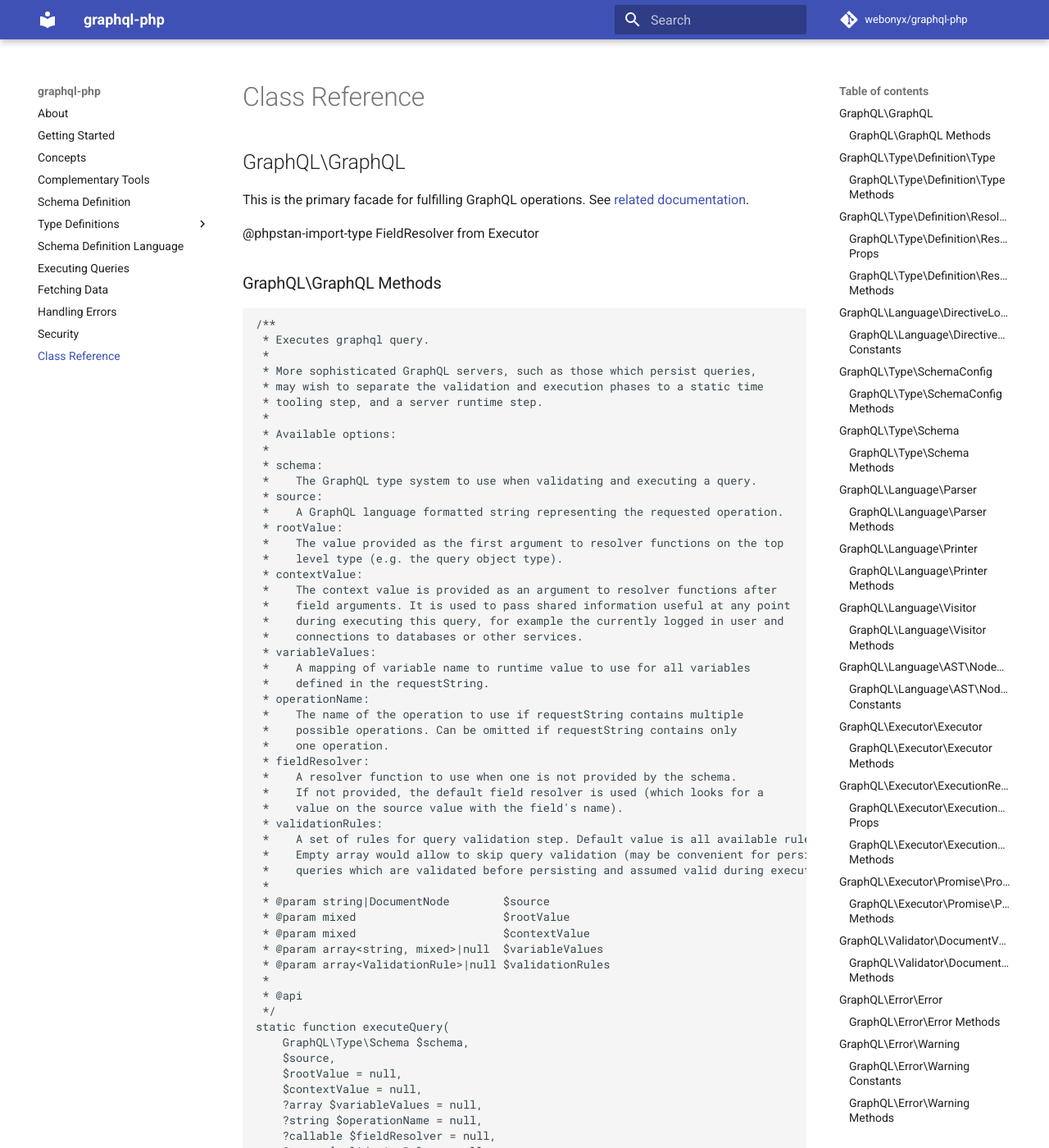
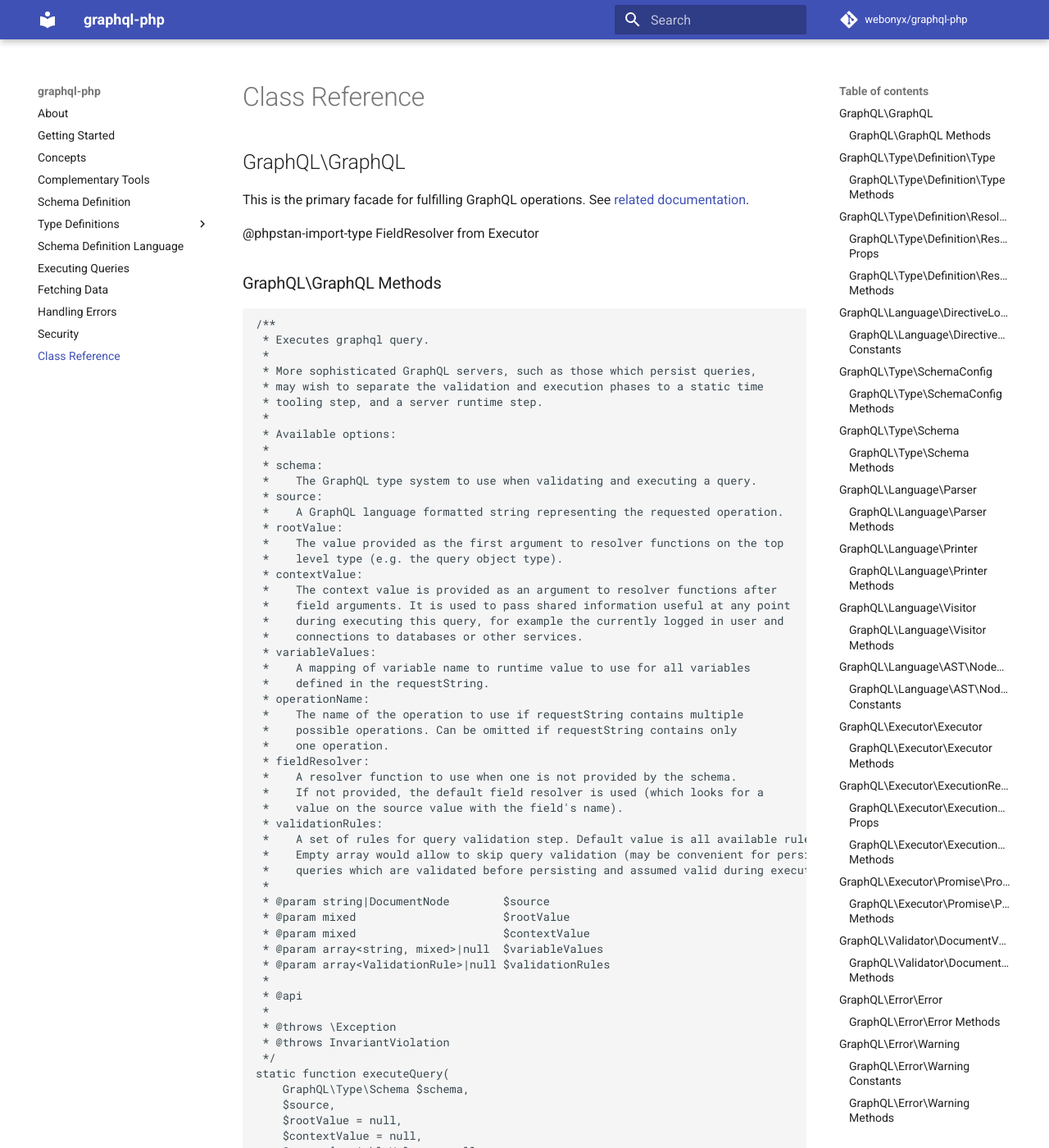
Before and after one commit to webonyx/graphql-php, an MkDocs documentation site: the page built from docs/class-reference.md, in a window 1280 px wide and 1400 px high. Shown: the whole window at 82% size. Built offline with MkDocs 1.6.1 and Material for MkDocs 9.7.7, drawn with Linux system fonts in a browser that asks for light colours; comment, search, counter and statistics services are not loaded; some of the changed text lies outside the part shown.

Commit message:
Prettify docs

`````diff
--- a/docs/class-reference.md
+++ b/docs/class-reference.md
@@ -52,6 +52,9 @@ See [related documentation](executing-queries.md).
  * @param array<ValidationRule>|null $validationRules
  *
  * @api
+ *
+ * @throws \Exception
+ * @throws InvariantViolation
  */
 static function executeQuery(
     GraphQL\Type\Schema $schema,
@@ -77,6 +80,8 @@ static function executeQuery(
  * @param array<ValidationRule>|null $validationRules
  *
  * @api
+ *
+ * @throws \Exception
  */
 static function promiseToExecute(
     GraphQL\Executor\Promise\PromiseAdapter $promiseAdapter,
@@ -95,6 +100,8 @@ static function promiseToExecute(
 /**
  * Returns directives defined in GraphQL spec.
  *
+ * @throws InvariantViolation
+ *
  * @return array<string, Directive>
  *
  * @api
@@ -106,6 +113,8 @@ static function getStandardDirectives(): array
 /**
  * Returns types defined in GraphQL spec.
  *
+ * @throws InvariantViolation
+ *
  * @return array<string, ScalarType>
  *
  * @api
@@ -122,6 +131,9 @@ static function getStandardTypes(): array
  * @param array<string, ScalarType> $types
  *
  * @api
+ *
+ * @throws \JsonException
+ * @throws InvariantViolation
  */
 static function overrideStandardTypes(array $types): void
 ```
@@ -157,6 +169,8 @@ Registry of standard GraphQL types and base class for all other types.
 ```php
 /**
  * @api
+ *
+ * @throws InvariantViolation
  */
 static function int(): GraphQL\Type\Definition\ScalarType
 ```
@@ -164,6 +178,8 @@ static function int(): GraphQL\Type\Definition\ScalarType
 ```php
 /**
  * @api
+ *
+ * @throws InvariantViolation
  */
 static function float(): GraphQL\Type\Definition\ScalarType
 ```
@@ -171,6 +187,8 @@ static function float(): GraphQL\Type\Definition\ScalarType
 ```php
 /**
  * @api
+ *
+ * @throws InvariantViolation
  */
 static function string(): GraphQL\Type\Definition\ScalarType
 ```
@@ -178,6 +196,8 @@ static function string(): GraphQL\Type\Definition\ScalarType
 ```php
 /**
  * @api
+ *
+ * @throws InvariantViolation
  */
 static function boolean(): GraphQL\Type\Definition\ScalarType
 ```
@@ -185,6 +205,8 @@ static function boolean(): GraphQL\Type\Definition\ScalarType
 ```php
 /**
  * @api
+ *
+ * @throws InvariantViolation
  */
 static function id(): GraphQL\Type\Definition\ScalarType
 ```
@@ -682,6 +704,8 @@ function __construct($config)
  *
  * This operation requires a full schema scan. Do not use in production environment.
  *
+ * @throws InvariantViolation
+ *
  * @return array<string, Type&NamedType> Keys represent type names, values are instances of corresponding type definitions
  *
  * @api
@@ -693,6 +717,8 @@ function getTypeMap(): array
 /**
  * Returns a list of directives supported by this schema.
  *
+ * @throws InvariantViolation
+ *
  * @return array<Directive>
  *
  * @api
@@ -737,6 +763,8 @@ function getConfig(): GraphQL\Type\SchemaConfig
 ```php
 /**
  * Returns a type by name.
+ *
+ * @throws InvariantViolation
  *
  * @return (Type&NamedType)|null
  *
@@ -754,6 +782,8 @@ function getType(string $name): ?GraphQL\Type\Definition\Type
  *
  * @param AbstractType&Type $abstractType
  *
+ * @throws InvariantViolation
+ *
  * @return array<ObjectType>
  *
  * @api
@@ -768,6 +798,8 @@ function getPossibleTypes(GraphQL\Type\Definition\AbstractType $abstractType): a
  * This operation requires full schema scan. Do not use in production environment.
  *
  * @api
+ *
+ * @throws InvariantViolation
  */
 function getImplementations(GraphQL\Type\Definition\InterfaceType $abstractType): GraphQL\Utils\InterfaceImplementations
 ```
@@ -780,6 +812,8 @@ function getImplementations(GraphQL\Type\Definition\InterfaceType $abstractType)
  * @param ImplementingType&Type $maybeSubType
  *
  * @api
+ *
+ * @throws InvariantViolation
  */
 function isSubType(
     GraphQL\Type\Definition\AbstractType $abstractType,
@@ -792,6 +826,8 @@ function isSubType(
  * Returns instance of directive by name.
  *
  * @api
+ *
+ * @throws InvariantViolation
  */
 function getDirective(string $name): ?GraphQL\Type\Definition\Directive
 ```
@@ -802,6 +838,8 @@ function getDirective(string $name): ?GraphQL\Type\Definition\Directive
  *
  * This operation requires a full schema scan. Do not use in production environment.
  *
+ * @throws \JsonException
+ * @throws Error
  * @throws InvariantViolation
  *
  * @api
@@ -814,6 +852,9 @@ function assertValid(): void
  * Validate the schema and return any errors.
  *
  * This operation requires a full schema scan. Do not use in production environment.
+ *
+ * @throws \JsonException
+ * @throws InvariantViolation
  *
  * @return array<int, Error>
  *
@@ -949,6 +990,9 @@ Those magic functions allow partial parsing:
  * @phpstan-param ParserOptions       $options
  *
  * @api
+ *
+ * @throws \JsonException
+ * @throws SyntaxError
  */
 static function parse($source, array $options = []): GraphQL\Language\AST\DocumentNode
 ```
@@ -968,6 +1012,9 @@ static function parse($source, array $options = []): GraphQL\Language\AST\Docume
  *
  * @phpstan-param ParserOptions $options
  *
+ * @throws \JsonException
+ * @throws SyntaxError
+ *
  * @return BooleanValueNode|EnumValueNode|FloatValueNode|IntValueNode|ListValueNode|NullValueNode|ObjectValueNode|StringValueNode|VariableNode
  *
  * @api
@@ -989,6 +1036,9 @@ static function parseValue($source, array $options = [])
  * @param Source|string $source
  *
  * @phpstan-param ParserOptions       $options
+ *
+ * @throws \JsonException
+ * @throws SyntaxError
  *
  * @return ListTypeNode|NamedTypeNode|NonNullTypeNode
  *
@@ -1118,6 +1168,8 @@ visitor API:
  * @param NodeList<Node>|Node $root
  * @param VisitorArray $visitor
  * @param array<string, mixed>|null $keyMap
+ *
+ * @throws \Exception
  *
  * @return mixed
  *
@@ -1272,6 +1324,8 @@ Implements the "Evaluating requests" section of the GraphQL specification.
  * @phpstan-param FieldResolver|null $fieldResolver
  *
  * @api
+ *
+ * @throws InvariantViolation
  */
 static function execute(
     GraphQL\Type\Schema $schema,
@@ -1540,6 +1594,8 @@ will be created from the provided schema.
  *
  * @param array<ValidationRule>|null $rules
  *
+ * @throws \Exception
+ *
  * @return array<int, Error>
  *
  * @api
@@ -1556,6 +1612,8 @@ static function validate(
 /**
  * Returns all global validation rules.
  *
+ * @throws \InvalidArgumentException
+ *
  * @return array<string, ValidationRule>
  *
  * @api
@@ -1572,6 +1630,8 @@ static function allRules(): array
  * @example DocumentValidator::getRule(GraphQL\Validator\Rules\QueryComplexity::class);
  *
  * @api
+ *
+ * @throws \InvalidArgumentException
  */
 static function getRule(string $name): ?GraphQL\Validator\Rules\ValidationRule
 ```
@@ -1829,6 +1889,8 @@ See [dedicated section in docs](executing-queries.md#using-server) for details.
  * @param ServerConfig|array<string, mixed> $config
  *
  * @api
+ *
+ * @throws InvariantViolation
  */
 function __construct($config)
 ```
@@ -1847,6 +1909,10 @@ function __construct($config)
  * @param OperationParams|array<OperationParams> $parsedBody
  *
  * @api
+ *
+ * @throws \Exception
+ * @throws InvariantViolation
+ * @throws RequestError
  */
 function handleRequest($parsedBody = null): void
 ```
@@ -1864,6 +1930,10 @@ function handleRequest($parsedBody = null): void
  *
  * @param OperationParams|array<OperationParams> $parsedBody
  *
+ * @throws \Exception
+ * @throws InvariantViolation
+ * @throws RequestError
+ *
  * @return ExecutionResult|array<int, ExecutionResult>|Promise
  *
  * @api
@@ -1877,6 +1947,13 @@ function executeRequest($parsedBody = null)
  *
  * See `executePsrRequest()` if you prefer to create response yourself
  * (e.g. using specific JsonResponse instance of some framework).
+ *
+ * @throws \Exception
+ * @throws \InvalidArgumentException
+ * @throws \JsonException
+ * @throws \RuntimeException
+ * @throws InvariantViolation
+ * @throws RequestError
  *
  * @return ResponseInterface|Promise
  *
@@ -1894,6 +1971,11 @@ function processPsrRequest(
  * Executes GraphQL operation and returns execution result
  * (or promise when promise adapter is different from SyncPromiseAdapter).
  *
+ * @throws \Exception
+ * @throws \JsonException
+ * @throws InvariantViolation
+ * @throws RequestError
+ *
  * @return ExecutionResult|array<int, ExecutionResult>|Promise
  *
  * @api
@@ -1934,6 +2016,8 @@ Usage example:
  * @param array<string, mixed> $config
  *
  * @api
+ *
+ * @throws InvariantViolation
  */
 static function create(array $config = []): self
 ```
@@ -2061,6 +2145,7 @@ Contains functionality that could be re-used by various server implementations.
  *
  * For PSR-7 request parsing use `parsePsrRequest()` instead.
  *
+ * @throws \JsonException
  * @throws RequestError
  *
  * @return OperationParams|array<int, OperationParams>
@@ -2094,6 +2179,8 @@ function parseRequestParams(string $method, array $bodyParams, array $queryParam
  * Checks validity of OperationParams extracted from HTTP request and returns an array of errors
  * if params are invalid (or empty array when params are valid).
  *
+ * @throws \JsonException
+ *
  * @return array<int, RequestError>
  *
  * @api
@@ -2106,6 +2193,9 @@ function validateOperationParams(GraphQL\Server\OperationParams $params): array
  * Executes GraphQL operation with given server configuration and returns execution result
  * (or promise when promise adapter is different from SyncPromiseAdapter).
  *
+ * @throws \Exception
+ * @throws InvariantViolation
+ *
  * @return ExecutionResult|Promise
  *
  * @api
@@ -2120,6 +2210,9 @@ function executeOperation(GraphQL\Server\ServerConfig $config, GraphQL\Server\Op
  *
  * @param array<OperationParams> $operations
  *
+ * @throws \Exception
+ * @throws InvariantViolation
+ *
  * @return array<int, ExecutionResult>|Promise
  *
  * @api
@@ -2142,6 +2235,7 @@ function sendResponse($result): void
 /**
  * Converts PSR-7 request to OperationParams or an array thereof.
  *
+ * @throws \JsonException
  * @throws RequestError
  *
  * @return OperationParams|array<OperationParams>
@@ -2156,6 +2250,10 @@ function parsePsrRequest(Psr\Http\Message\RequestInterface $request)
  * Converts query execution result to PSR-7 response.
  *
  * @param Promise|ExecutionResult|array<ExecutionResult> $result
+ *
+ * @throws \InvalidArgumentException
+ * @throws \JsonException
+ * @throws \RuntimeException
  *
  * @return Promise|ResponseInterface
  *
@@ -2300,6 +2398,12 @@ assumeValidSDL?: bool
  * @phpstan-param BuildSchemaOptions $options
  *
  * @api
+ *
+ * @throws \Exception
+ * @throws \ReflectionException
+ * @throws Error
+ * @throws InvariantViolation
+ * @throws SyntaxError
  */
 static function build($source, ?callable $typeConfigDecorator = null, array $options = []): GraphQL\Type\Schema
 ```
@@ -2320,6 +2424,11 @@ static function build($source, ?callable $typeConfigDecorator = null, array $opt
  * @phpstan-param BuildSchemaOptions $options
  *
  * @api
+ *
+ * @throws \Exception
+ * @throws \ReflectionException
+ * @throws Error
+ * @throws InvariantViolation
  */
 static function buildAST(
     GraphQL\Language\AST\DocumentNode $ast,
@@ -2359,6 +2468,9 @@ Various utilities dealing with AST.
  * @param array<string, mixed> $node
  *
  * @api
+ *
+ * @throws \JsonException
+ * @throws InvariantViolation
  */
 static function fromArray(array $node): GraphQL\Language\AST\Node
 ````
@@ -2396,6 +2508,10 @@ static function toArray(GraphQL\Language\AST\Node $node): array
  * @param mixed $value
  * @param InputType&Type $type
  *
+ * @throws \JsonException
+ * @throws InvariantViolation
+ * @throws SerializationError
+ *
  * @return (ValueNode&Node)|null
  *
  * @api
@@ -2528,6 +2644,11 @@ sortTypes?: bool,
  * @phpstan-param Options $options
  *
  * @api
+ *
+ * @throws \JsonException
+ * @throws Error
+ * @throws InvariantViolation
+ * @throws SerializationError
  */
 static function doPrint(GraphQL\Type\Schema $schema, array $options = []): string
 ```
@@ -2539,6 +2660,11 @@ static function doPrint(GraphQL\Type\Schema $schema, array $options = []): strin
  * @phpstan-param Options $options
  *
  * @api
+ *
+ * @throws \JsonException
+ * @throws Error
+ * @throws InvariantViolation
+ * @throws SerializationError
  */
 static function printIntrospectionSchema(GraphQL\Type\Schema $schema, array $options = []): string
 ```
`````
